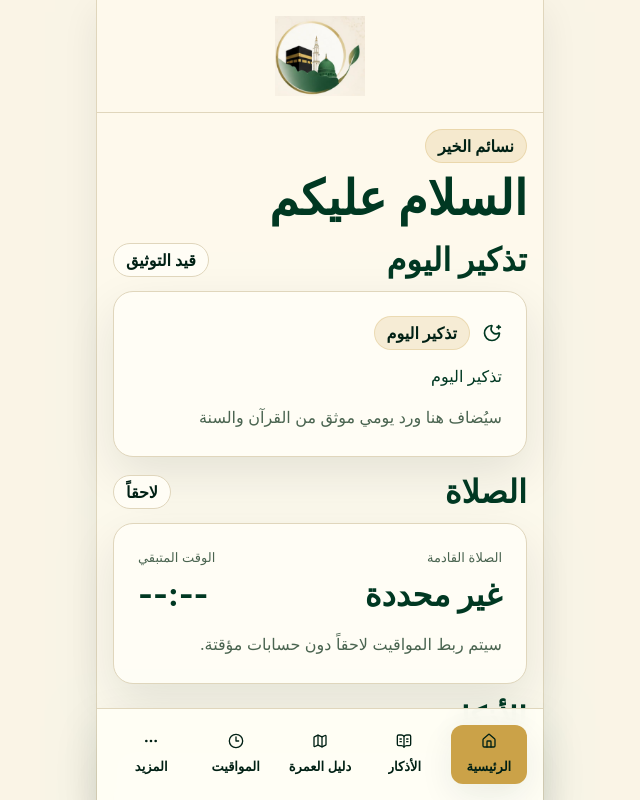
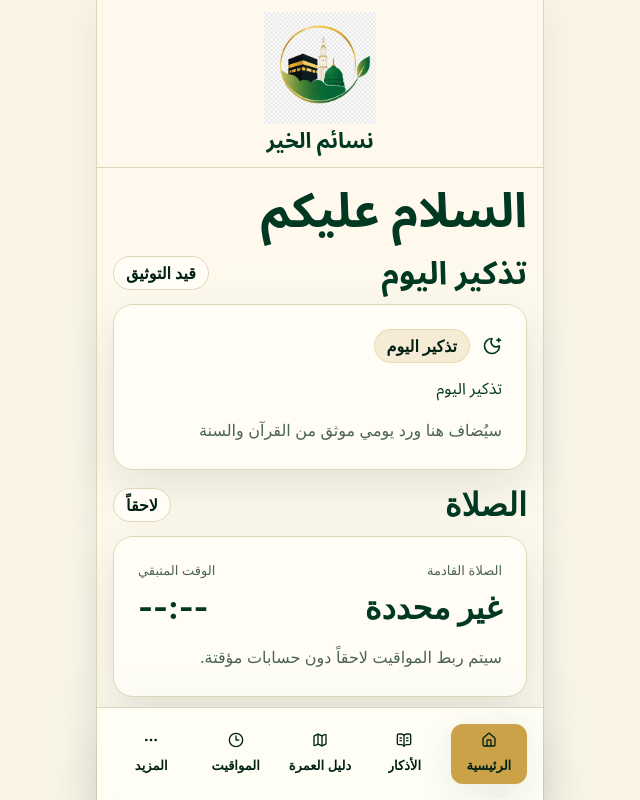
Before and after one commit to fasahcertificats-creator/nasayem-alkhair, a Next.js app: page / in a window 1280 px wide. Shown: the top 800 px of the page, without its empty margins (320-960 px from the left). Built offline with nearby package versions, Linux system fonts and the light colour scheme.

Commit message:
Refine homepage branding and header design

```diff
--- a/src/app/AppHeader.tsx
+++ b/src/app/AppHeader.tsx
@@ -1,19 +1,20 @@
 import Image from "next/image";
-
-import { spacing } from "@/design-system";
 
 export function AppHeader() {
   return (
     <header className="sticky top-0 z-30 border-b border-border bg-background/95 backdrop-blur">
-      <div className={`flex items-center justify-center ${spacing.inset.sm}`}>
+      <div className="flex flex-col items-center justify-center px-4 py-3">
         <Image
           alt="نسائم الخير"
-          className="h-16 w-auto sm:h-20"
-          height={891}
+          className="h-24 w-auto sm:h-28"
+          height={1254}
           priority
           src="/nasayem-logo.png"
-          width={1012}
+          width={1254}
         />
+        <p className="font-arabic-studio mt-1 text-center text-[1.35rem] font-semibold leading-tight text-primary">
+          نسائم الخير
+        </p>
       </div>
     </header>
   );
--- a/src/app/globals.css
+++ b/src/app/globals.css
@@ -117,6 +117,17 @@
 }
 
 @layer utilities {
+  .font-arabic-studio {
+    font-family:
+      "Google Sans",
+      "Roboto",
+      "Noto Sans Arabic",
+      "Segoe UI",
+      Tahoma,
+      Arial,
+      sans-serif;
+  }
+
   .text-display {
     font-size: clamp(2.25rem, 6vw, 4.5rem);
     font-weight: 700;
--- a/src/app/page.tsx
+++ b/src/app/page.tsx
@@ -12,9 +12,8 @@ export default function HomePage() {
     >
       <section aria-labelledby="home-greeting" className={spacing.stack.sm}>
         <div className={spacing.stack.xs}>
-          <AppBadge tone="gold">نسائم الخير</AppBadge>
           <h1
-            className={`${typography.hierarchy.heading} ${typography.tone.primary}`}
+            className={`font-arabic-studio ${typography.hierarchy.heading} ${typography.tone.primary} font-semibold`}
             id="home-greeting"
           >
             السلام عليكم
@@ -25,7 +24,7 @@ export default function HomePage() {
       <section aria-labelledby="daily-spiritual-heading" className={spacing.stack.sm}>
         <div className="flex items-center justify-between">
           <h2
-            className={`${typography.hierarchy.subheading} ${typography.tone.primary}`}
+            className={`font-arabic-studio ${typography.hierarchy.subheading} ${typography.tone.primary} font-semibold`}
             id="daily-spiritual-heading"
           >
             تذكير اليوم
@@ -37,7 +36,7 @@ export default function HomePage() {
             <MoonStar aria-hidden="true" className={`${typography.tone.primary} size-5`} />
             <AppBadge tone="gold">تذكير اليوم</AppBadge>
           </div>
-          <p className={`${typography.hierarchy.body} ${typography.tone.primary}`}>
+          <p className={`font-arabic-studio ${typography.hierarchy.body} ${typography.tone.primary} font-medium`}>
             تذكير اليوم
           </p>
           <p className={`${typography.hierarchy.body} ${typography.tone.muted}`}>
```
Also changed, not shown: public/nasayem-logo.png, public/publicnasayem-logo.png.jpg (deleted).
